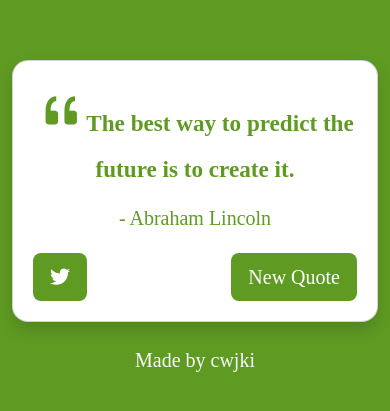
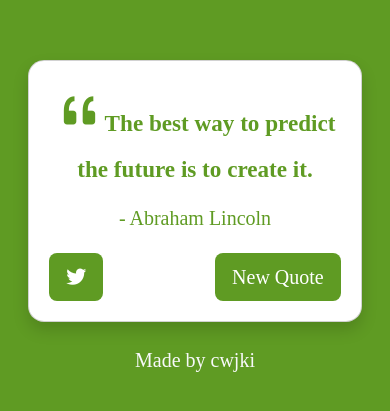
Before and after one commit to cwjki/random-quote-machine, a React (Create React App) app: page / in a window 390 px wide. Shown: the part 193-604 px from the top of the page. Built offline with nearby package versions, Linux system fonts and the light colour scheme.

Commit message:
all test pass on different screen size

```diff
--- a/src/components/QuoteBox.js
+++ b/src/components/QuoteBox.js
@@ -25,7 +25,7 @@ const QuoteBox = () => {
                  WebkitTransition: "all 1.5s ease",
                  MozTransition: "all 1.5s ease"}}>
       <div className="row align-items-center vh-100">
-        <div className="col-xl-4 col-md-6 col-xs-8 mx-auto" id="quote-box">
+        <div className="col-xl-4 col-md-6 col-sm-6 col-11 mx-auto" id="quote-box">
           <div className="card shadow rounded-4">
             <div className="card-body d-flex flex-column">
                 <p
```
